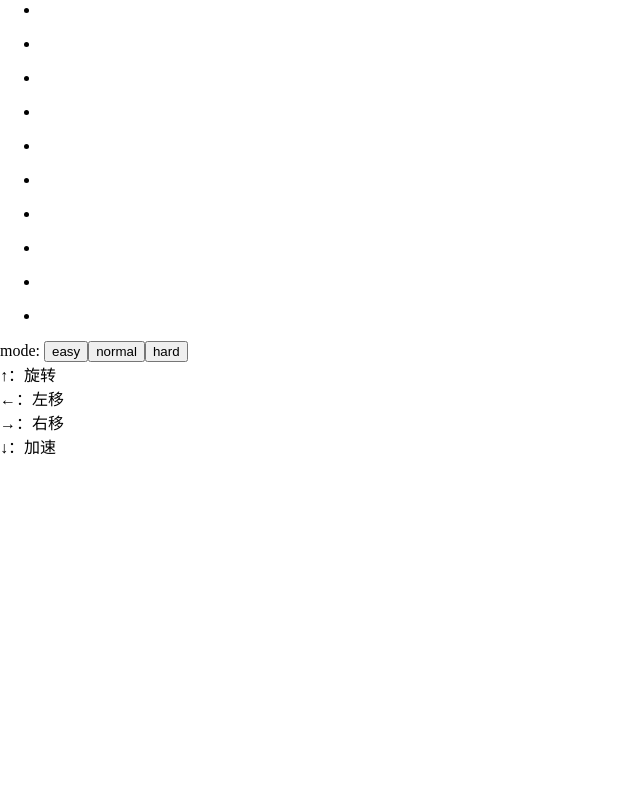
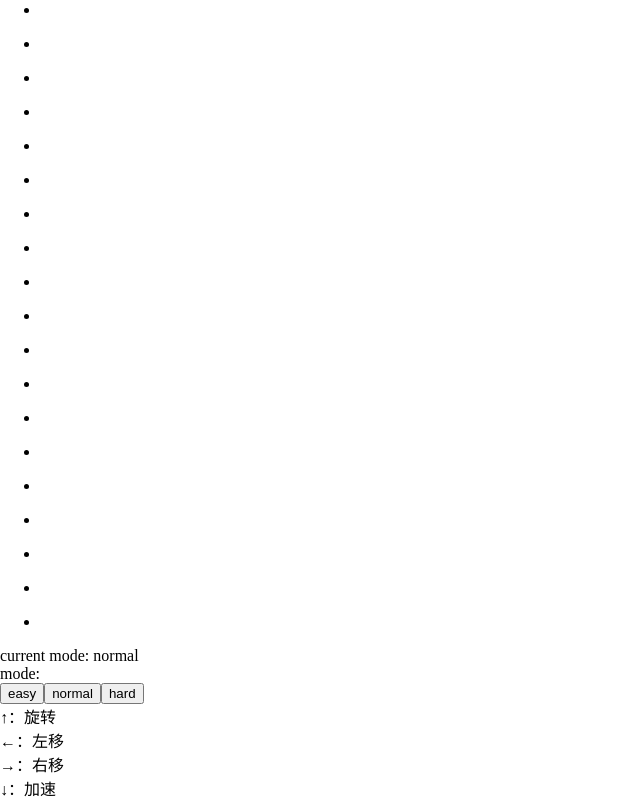
Before and after one commit to Alkaidd/Alkaidd.github.io, a React (Vite) app: page / in a window 1280 px wide. Shown: the part 7856-8656 px from the top of the page, without its empty margins (0-640 px from the left). Before the commit the page ends 8314 px from the top, so only its background shows below. Built offline with nearby package versions, Linux system fonts and the light colour scheme; the HTML template or start-up script is replaced by a standard one.

Commit message:
feat: add preview cube function; add mode

```diff
--- a/src/components/Tetris.tsx
+++ b/src/components/Tetris.tsx
@@ -17,10 +17,11 @@ const CUBEKEY = {
 } as const
 const CUBE = {
   I: [
-    [0, 1, 0, 0],
-    [0, 1, 0, 0],
-    [0, 1, 0, 0],
-    [0, 1, 0, 0],
+    [0, 0, 1, 0, 0],
+    [0, 0, 1, 0, 0],
+    [0, 0, 1, 0, 0],
+    [0, 0, 1, 0, 0],
+    [0, 0, 0, 0, 0],
   ],
   L: [
     [1, 0, 0],
@@ -177,23 +178,10 @@ function cubePostionLegal(x: number, y: number, cube: CubeShape, screen: PixelTy
 }
 
 export default function TetrisScreen() {
-  const args = useRef<{
-    cubeInitX: number
-    cubeInitY: number
-    cube: CubeShape
-    addSpeed: number
-    currentSpeed: number
-    fullSpeed: number
-    speedStep: number
-    lastTickTime: number
-    moveYFlag: boolean
-    pause: boolean
-    score: number
-    renderCubeFlag: boolean
-    lastScreen: PixelType[][]
-  }>({
+  const args = useRef<GameStatus>({
     cubeInitX: 3,
     cubeInitY: 0,
+    nextCube: getRandomCube(),
     cube: CUBE['O'],
     addSpeed: 0,
     currentSpeed: 1,
@@ -205,11 +193,14 @@ export default function TetrisScreen() {
     score: 0,
     renderCubeFlag: false,
     lastScreen: genMatrix(height, width),
+    gameStatus: 'waiting',
   })
+
   const initArgs = () => {
     args.current.cubeInitX = 3
     args.current.cubeInitY = 0
-    args.current.cube = getRandomCube()
+    args.current.cube = args.current.nextCube
+    args.current.nextCube = getRandomCube()
     args.current.renderCubeFlag = true
   }
 
@@ -225,8 +216,10 @@ export default function TetrisScreen() {
 
   const checkGameEnd = () => {
     if (args.current.lastScreen[3].some((cell) => cell.value === 1 && cell.type === 'riverbed')) {
+      args.current.gameStatus = 'end'
       window.alert(`GAME OVER! SCORE: ${Math.floor(args.current.score)}`)
       clearScreen()
+      args.current.gameStatus = 'waiting'
       return true
     }
     return false
@@ -240,12 +233,13 @@ export default function TetrisScreen() {
     }
     let score = checkMatrixOneRow(args.current.lastScreen)
     if (score > 0) {
-      score = 1.1 ** (score - 1) * score * 100 * args.current.currentSpeed
+      // 1.1 多行奖励系数; 100基础倍率; 当前速度系数; 难度奖励;
+      score = 1.1 ** (score - 1) * score * 100 * args.current.currentSpeed * (args.current.fullSpeed / 10)
     }
     const newMatrix = checkMatrix(args.current.lastScreen, false)
     if (args.current.renderCubeFlag) {
       if (nowTicktime && args.current.currentSpeed < args.current.fullSpeed && args.current.lastTickTime >= 1000) {
-        args.current.currentSpeed += 0.0005
+        args.current.currentSpeed += args.current.speedStep
       }
       if (
         !nowTicktime ||
@@ -289,11 +283,19 @@ export default function TetrisScreen() {
 
   const tick = useRef(new Tick(tickEvent))
 
-  function changeMode(mode: 'easy' | 'normal' | 'hard') {
+  const [mode, setMode] = useState<GameMode>('normal')
+  function changeMode(mode: GameMode) {
     if (mode === 'easy') {
+      args.current.fullSpeed = 10
+      args.current.speedStep = 0.0002
     } else if (mode === 'normal') {
+      args.current.fullSpeed = 12
+      args.current.speedStep = 0.0004
     } else if (mode === 'hard') {
+      args.current.fullSpeed = 14
+      args.current.speedStep = 0.0006
     }
+    setMode(mode)
   }
 
   function onKeyDown(event: KeyboardEvent) {
@@ -369,6 +371,7 @@ export default function TetrisScreen() {
         </button>
         <button
           onClick={() => {
+            args.current.gameStatus = 'pending'
             args.current.pause = false
             tick.current.start()
           }}>
@@ -392,24 +395,84 @@ export default function TetrisScreen() {
         </div>
       </div>
       <div ml-10>
-        <div></div>
-        <div flex flex-col mb-5>
-          <span mb-1>mode: </span>
-          <button ml-5 mb-2>
+        <div w-40 h-40 flex items-center justify-center>
+          <CurrentCube cubeMatrix={args.current.nextCube as unknown as number[][]} />
+        </div>
+        <div w-50 flex flex-col mb-5>
+          <div mb-5>
+            <CurrentModeCard mode={mode} />
+          </div>
+          <div mb-1>mode: </div>
+          <button ml-5 mb-2 w-30 onClick={() => changeMode('easy')} disabled={args.current.gameStatus !== 'waiting'}>
             easy
           </button>
-          <button ml-5 mb-2>
+          <button ml-5 mb-2 w-30 onClick={() => changeMode('normal')} disabled={args.current.gameStatus !== 'waiting'}>
             normal
           </button>
-          <button ml-5 mb-2>
+          <button ml-5 mb-2 w-30 onClick={() => changeMode('hard')} disabled={args.current.gameStatus !== 'waiting'}>
             hard
           </button>
         </div>
-        <div>↑：旋转</div>
-        <div>←：左移</div>
-        <div>→：右移</div>
-        <div>↓：加速</div>
+        <div>
+          <div>↑：旋转</div>
+          <div>←：左移</div>
+          <div>→：右移</div>
+          <div>↓：加速</div>
+        </div>
       </div>
     </div>
   )
 }
+
+function CurrentModeCard(props: { mode: string }) {
+  return (
+    <>
+      current mode:{' '}
+      <span w-15 color-blue>
+        {props.mode}
+      </span>
+    </>
+  )
+}
+
+function CurrentCube({ cubeMatrix }: ICurrentCube) {
+  return (
+    <div flex flex-col w-fit border-2 border-solid border-light>
+      {cubeMatrix.map((column, columnIndex) => (
+        <ul key={`${column}_${columnIndex}`} list-none flex>
+          {column.map((cell, rowIndex) => (
+            <li key={rowIndex}>
+              {cell === 1 ? (
+                <div bg-black h-5 w-5 border-1 border-solid border-gray></div>
+              ) : (
+                <div bg-white h-5 w-5 border-1 border-solid border-gray></div>
+              )}
+            </li>
+          ))}
+        </ul>
+      ))}
+    </div>
+  )
+}
+
+type GameMode = 'easy' | 'normal' | 'hard'
+type ICurrentCube = {
+  cubeMatrix: number[][]
+}
+type GameStatus = {
+  cubeInitX: number
+  cubeInitY: number
+  nextCube: CubeShape
+  cube: CubeShape
+  addSpeed: number
+  currentSpeed: number
+  fullSpeed: number
+  speedStep: number
+  lastTickTime: number
+  moveYFlag: boolean
+  pause: boolean
+  score: number
+  renderCubeFlag: boolean
+  lastScreen: PixelType[][]
+  gameStatus: 'waiting' | 'pending' | 'end'
+}
```
